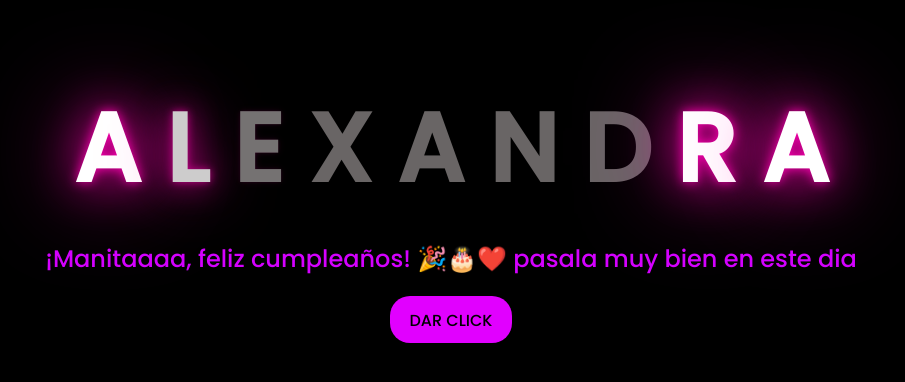
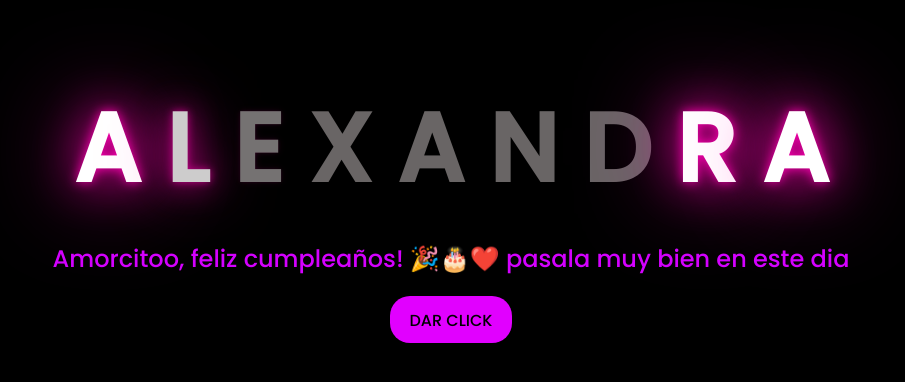
Before and after one commit to steven2514/ale, a plain HTML site: page index.html in a window 1280 px wide. Shown: the part 188-570 px from the top of the page, without its empty margins (189-1094 px from the left). Drawn offline with Linux system fonts and the light colour scheme.

Commit message:
birthday message in index.html
Updated birthday greeting message in the HTML.

```diff
--- a/index.html
+++ b/index.html
@@ -37,7 +37,7 @@
         <span></span>
     </div>
     <div class="description">
-        <span>¡Manitaaaa, feliz cumpleaños! 🎉🎂❤️ pasala muy bien en este dia  </span>
+        <span>Amorcitoo, feliz cumpleaños! 🎉🎂❤️ pasala muy bien en este dia  </span>
     </div>
     <div class="button">
         <button>
```
